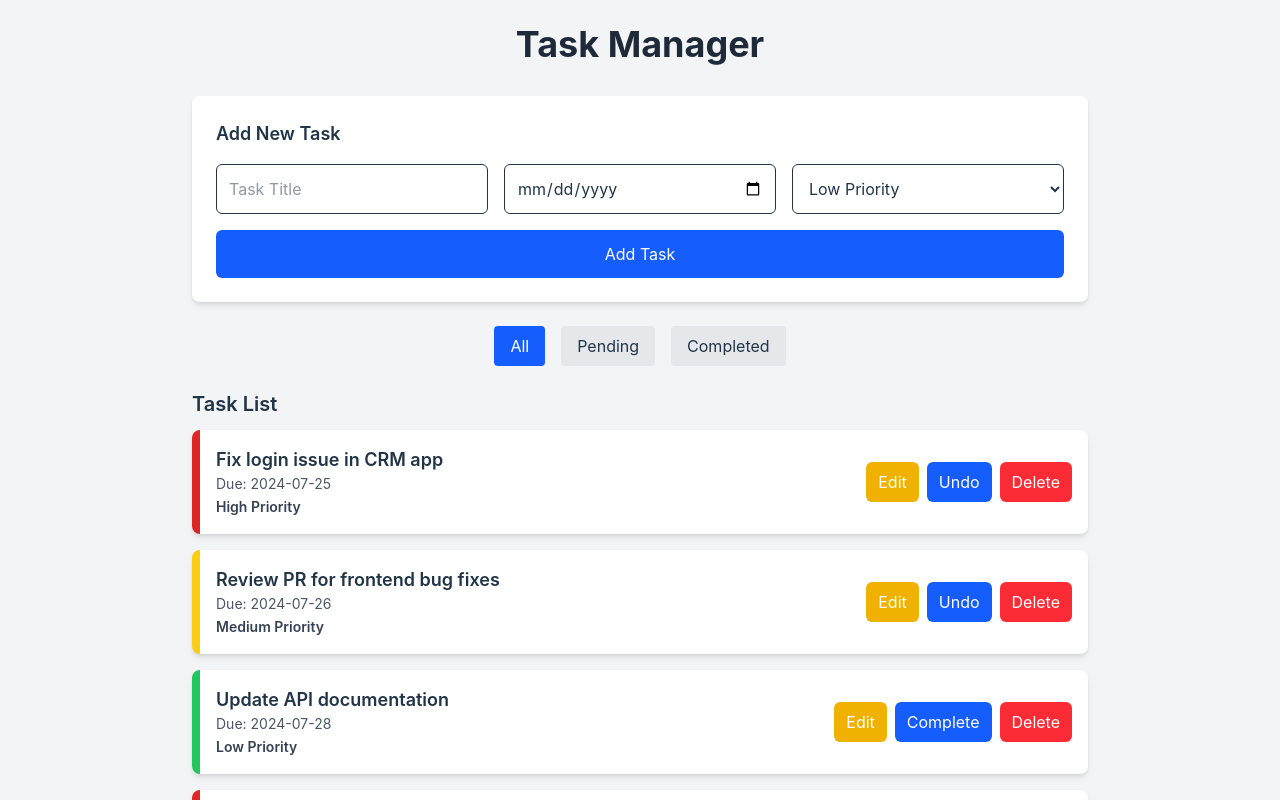
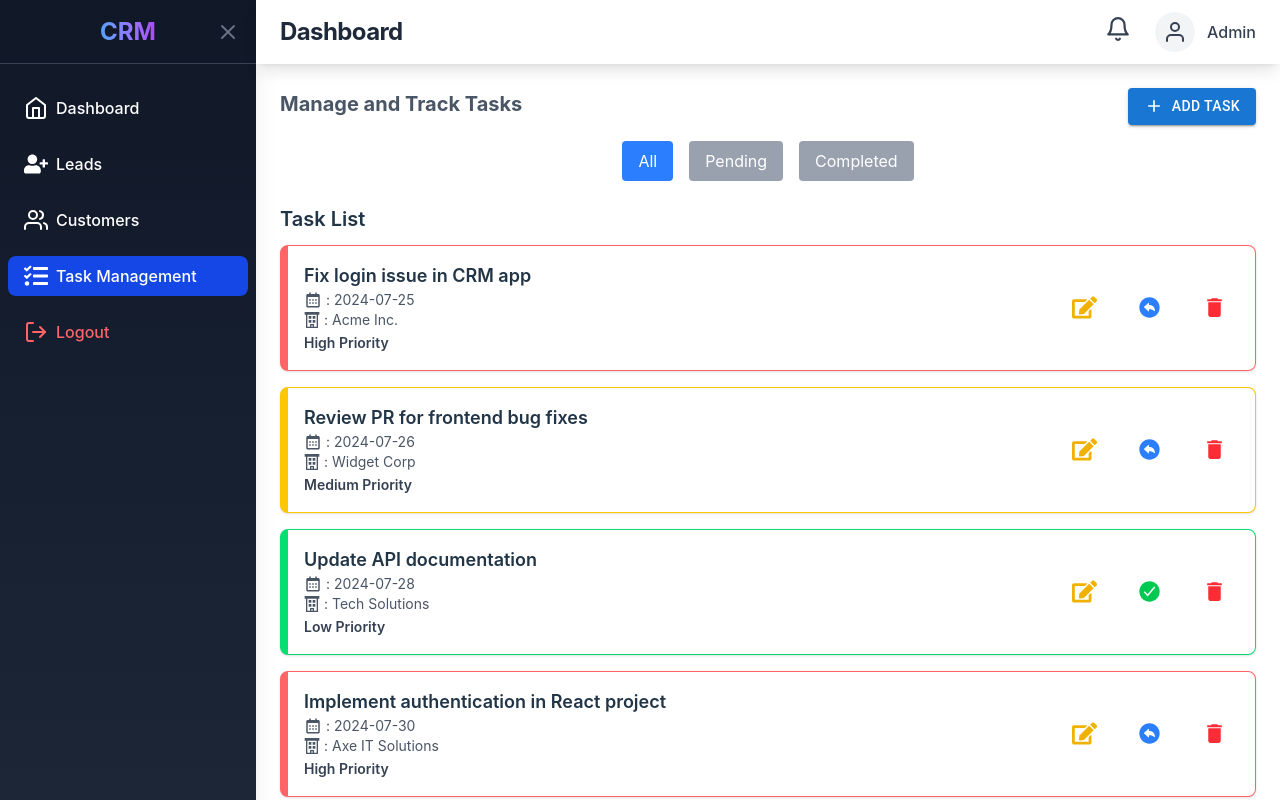
Before and after one commit to Avi0304/Customer-Relationship-Management, a React (Vite) app: page /task in a window 1280 px wide. Shown: the top 800 px of the page. Built offline with nearby package versions, Linux system fonts and the light colour scheme.

Commit message:
Added Task Management Page

```diff
--- a/src/App.jsx
+++ b/src/App.jsx
@@ -1,6 +1,6 @@
 import { BrowserRouter as Router, Route, Routes } from "react-router-dom";
 import DashBoard from "./pages/DashBoard";
-import TaskManagement from "./components/TaskManagement";
+import TaskManagementPage from './pages/TaskManagementPage'
 import CustomerDetails from "./components/CustomerDetails";
 import CustomerPage from "./pages/CustomerPage";
 function App() {
@@ -9,7 +9,7 @@ function App() {
     <Router>
       <Routes>
         <Route path="/" element={<DashBoard />} />
-        <Route path="/task" element={<TaskManagement />} />
+        <Route path="/task" element={<TaskManagementPage />} />
         <Route path="/customers" element={<CustomerPage />} />
         <Route path="/customer/view/:id" element={<CustomerDetails />} />
       </Routes>
--- a/src/components/SideBar.jsx
+++ b/src/components/SideBar.jsx
@@ -1,10 +1,10 @@
 import React, { useState } from "react";
 import { Link, useLocation } from "react-router-dom";
 import { FiMenu, FiX, FiHome, FiUsers, FiLogOut } from "react-icons/fi";
-import { FaUserPlus } from "react-icons/fa";
+import { FaUserPlus,FaTasks } from "react-icons/fa";
 
 const Sidebar = () => {
-  const [isOpen, setIsOpen] = useState(false);
+  const [isOpen, setIsOpen] = useState(true);
   const location = useLocation();
 
   return (
@@ -69,6 +69,19 @@ const Sidebar = () => {
           </span>
         </Link>
 
+        <Link
+          to="/task"
+          className={`flex items-center p-2 rounded-lg transition-all duration-200
+            ${location.pathname === '/task' ? "bg-blue-700 text-white" : "hover:bg-gray-700/50 hover:text-green-400"}`}
+        >
+          <div className="flex items-center justify-center w-10">
+            <FaTasks size={24} />
+          </div>
+          <span className={`${isOpen ? "block" : "hidden"} font-medium`}>
+            Task Management
+          </span>
+        </Link>
+
         {/* Logout Button */}
         <button
           className="flex items-center p-2 rounded-lg hover:bg-red-500/20 w-full text-left mt-auto transition-all duration-200"
--- a/src/components/TaskManagement.jsx
+++ b/src/components/TaskManagement.jsx
@@ -1,22 +1,75 @@
 import React, { useState, useEffect } from "react";
+import {
+  Button,
+  Dialog,
+  DialogActions,
+  DialogContent,
+  DialogTitle,
+  TextField,
+  Select,
+  MenuItem,
+} from "@mui/material";
+import { BiPlus, BiCalendar } from "react-icons/bi";
+import { Card } from "./ui/card";
+import { MdDelete } from "react-icons/md";
+import { FaEdit } from "react-icons/fa";
+import { IoCheckmarkCircleSharp, IoArrowUndoCircle } from "react-icons/io5";
+import { GrOrganization } from "react-icons/gr";
 
 const TaskManagement = () => {
   const [tasks, setTasks] = useState([
-    { id: 1, title: "Fix login issue in CRM app", dueDate: "2024-07-25", priority: "High", completed: true },
-    { id: 2, title: "Review PR for frontend bug fixes", dueDate: "2024-07-26", priority: "Medium", completed: true },
-    { id: 3, title: "Update API documentation", dueDate: "2024-07-28", priority: "Low", completed: false },
-    { id: 4, title: "Implement authentication in React project", dueDate: "2024-07-30", priority: "High", completed: true },
-    { id: 5, title: "Deploy backend services to AWS", dueDate: "2024-08-01", priority: "Medium", completed: false },
+    {
+      id: 1,
+      title: "Fix login issue in CRM app",
+      dueDate: "2024-07-25",
+      priority: "High",
+      company: "Acme Inc.",
+      completed: true,
+    },
+    {
+      id: 2,
+      title: "Review PR for frontend bug fixes",
+      dueDate: "2024-07-26",
+      priority: "Medium",
+      company: "Widget Corp",
+      completed: true,
+    },
+    {
+      id: 3,
+      title: "Update API documentation",
+      dueDate: "2024-07-28",
+      company: "Tech Solutions",
+      priority: "Low",
+      completed: false,
+    },
+    {
+      id: 4,
+      title: "Implement authentication in React project",
+      dueDate: "2024-07-30",
+      company: "Axe IT Solutions",
+      priority: "High",
+      completed: true,
+    },
+    {
+      id: 5,
+      title: "Deploy backend services to AWS",
+      dueDate: "2024-08-01",
+      priority: "Medium",
+      company: "Cloud Services Ltd.",
+      completed: false,
+    },
   ]);
 
   const [newTask, setNewTask] = useState({
     title: "",
     dueDate: "",
+    company: "",
     priority: "Low",
   });
 
   const [editingTask, setEditingTask] = useState(null);
   const [filter, setFilter] = useState("All");
+  const [open, setOpen] = useState(false);
 
   useEffect(() => {
     const savedTasks = JSON.parse(localStorage.getItem("tasks")) || [];
@@ -34,7 +87,8 @@ const TaskManagement = () => {
   const addTask = () => {
     if (newTask.title.trim() === "") return;
     setTasks([...tasks, { ...newTask, id: Date.now(), completed: false }]);
-    setNewTask({ title: "", dueDate: "", priority: "Low" });
+    setNewTask({ title: "", dueDate: "", company: "", priority: "Low" });
+    setOpen(false); // Close modal after adding task
   };
 
   const startEditing = (task) => {
@@ -42,12 +96,18 @@ const TaskManagement = () => {
   };
 
   const saveEdit = () => {
-    setTasks(tasks.map((task) => (task.id === editingTask.id ? editingTask : task)));
+    setTasks(
+      tasks.map((task) => (task.id === editingTask.id ? editingTask : task))
+    );
     setEditingTask(null);
   };
 
   const toggleComplete = (id) => {
-    setTasks(tasks.map((task) => (task.id === id ? { ...task, completed: !task.completed } : task)));
+    setTasks(
+      tasks.map((task) =>
+        task.id === id ? { ...task, completed: !task.completed } : task
+      )
+    );
   };
 
   const deleteTask = (id) => {
@@ -62,12 +122,84 @@ const TaskManagement = () => {
   });
 
   return (
-    <div className="min-h-screen bg-gray-100 flex flex-col items-center p-6">
+    <div className="flex flex-col justify-center item-center ">
       {/* Header */}
-      <h1 className="text-4xl font-bold text-gray-800 mb-8">Task Manager</h1>
+      <div className="flex justify-between items-center">
+        <div>
+          <h1 className="text-xl font-bold text-gray-600 mb-1">
+            Manage and Track Tasks
+          </h1>
+        </div>
+
+        <Button
+          variant="contained"
+          color="primary"
+          className="flex items-center gap-2 bg-gray-100 text-black hover:bg-gray-200 px-4 py-2 rounded-md"
+          onClick={() => setOpen(true)}
+        >
+          <BiPlus size={20} /> Add Task
+        </Button>
+      </div>
+
+      <Dialog open={open} onClose={() => setOpen(false)}>
+        <DialogTitle>
+          <h1 className="font-bold">Add New Tasks</h1>
+          <p className="text-sm font-semibold text-gray-700">
+            Create a new task with details.
+          </p>
+        </DialogTitle>
+        <DialogContent>
+          <TextField
+            label="Task Title"
+            name="title"
+            value={newTask.title}
+            onChange={handleChange}
+            fullWidth
+            margin="normal"
+          />
+          <TextField
+            label="Due Date"
+            type="date"
+            name="dueDate"
+            value={newTask.dueDate}
+            onChange={handleChange}
+            fullWidth
+            margin="normal"
+            InputLabelProps={{ shrink: true }}
+          />
+          <TextField
+            label="Company Name"
+            name="company"
+            value={newTask.company}
+            onChange={handleChange}
+            fullWidth
+            margin="normal"
+          />
+          <Select
+            label="Priority"
+            name="priority"
+            value={newTask.priority}
+            onChange={handleChange}
+            fullWidth
+            margin="normal"
+          >
+            <MenuItem value="Low">Low</MenuItem>
+            <MenuItem value="Medium">Medium</MenuItem>
+            <MenuItem value="High">High</MenuItem>
+          </Select>
+        </DialogContent>
+        <DialogActions>
+          <Button onClick={() => setOpen(false)} color="secondary">
+            Cancel
+          </Button>
+          <Button onClick={addTask} color="primary">
+            Add Task
+          </Button>
+        </DialogActions>
+      </Dialog>
 
       {/* Task Input Section */}
-      <div className="w-full max-w-4xl bg-white p-6 rounded-lg shadow-md">
+      {/* <div className="w-full max-w-4xl bg-white p-6 rounded-lg shadow-md">
         <h2 className="text-lg font-semibold mb-4">Add New Task</h2>
         <div className="grid grid-cols-1 md:grid-cols-3 gap-4">
           <input
@@ -85,53 +217,76 @@ const TaskManagement = () => {
             onChange={handleChange}
             className="p-3 border rounded-md"
           />
-          <select name="priority" value={newTask.priority} onChange={handleChange} className="p-3 border rounded-md">
+          <select
+            name="priority"
+            value={newTask.priority}
+            onChange={handleChange}
+            className="p-3 border rounded-md"
+          >
             <option value="Low">Low Priority</option>
             <option value="Medium">Medium Priority</option>
             <option value="High">High Priority</option>
           </select>
         </div>
-        <button onClick={addTask} className="mt-4 w-full bg-blue-600 text-white p-3 rounded-md hover:bg-blue-700">
+        <button
+          onClick={addTask}
+          className="mt-4 w-full bg-blue-600 text-white p-3 rounded-md hover:bg-blue-700"
+        >
           Add Task
         </button>
-      </div>
+      </div> */}
 
       {/* Filters */}
-      <div className="mt-6">
+      <div className="mt-4 flex justify-center gap-4">
         <button
           onClick={() => setFilter("All")}
-          className={`mx-2 px-4 py-2 rounded ${filter === "All" ? "bg-blue-600 text-white" : "bg-gray-200"}`}
+          className={`px-4 py-2 rounded text-white transition ${
+            filter === "All"
+              ? "bg-blue-500 hover:bg-blue-700"
+              : "bg-gray-400 hover:bg-gray-500"
+          }`}
         >
           All
         </button>
         <button
           onClick={() => setFilter("Pending")}
-          className={`mx-2 px-4 py-2 rounded ${filter === "Pending" ? "bg-yellow-500 text-white" : "bg-gray-200"}`}
+          className={`px-4 py-2 rounded text-white transition ${
+            filter === "Pending"
+              ? "bg-yellow-400 hover:bg-yellow-600"
+              : "bg-gray-400 hover:bg-gray-500"
+          }`}
         >
           Pending
         </button>
         <button
           onClick={() => setFilter("Completed")}
-          className={`mx-2 px-4 py-2 rounded ${filter === "Completed" ? "bg-green-500 text-white" : "bg-gray-200"}`}
+          className={`px-4 py-2 rounded text-white transition ${
+            filter === "Completed"
+              ? "bg-green-400 hover:bg-green-600"
+              : "bg-gray-400 hover:bg-gray-500"
+          }`}
         >
           Completed
         </button>
       </div>
 
       {/* Task List */}
-      <div className="w-full max-w-4xl mt-6">
+      <div className="w-full  mt-6">
         <h2 className="text-xl font-semibold mb-3">Task List</h2>
         {filteredTasks.length === 0 ? (
           <p className="text-gray-600 text-center">No tasks available.</p>
         ) : (
           <div className="space-y-4">
             {filteredTasks.map((task) => (
-              <div
+              <Card
                 key={task.id}
-                className="bg-white p-4 rounded-lg shadow-md flex justify-between items-center border-l-8"
-                style={{
-                  borderLeftColor: task.priority === "High" ? "#dc2626" : task.priority === "Medium" ? "#facc15" : "#22c55e",
-                }}
+                className={`p-4 shadow-md bg-white border-l-8 flex justify-between items-center ${
+                  task.priority === "High"
+                    ? "border-red-400"
+                    : task.priority === "Medium"
+                    ? "border-yellow-400"
+                    : "border-green-400"
+                }`}
               >
                 {editingTask && editingTask.id === task.id ? (
                   // Edit Form
@@ -140,52 +295,112 @@ const TaskManagement = () => {
                       type="text"
                       name="title"
                       value={editingTask.title}
-                      onChange={(e) => setEditingTask({ ...editingTask, title: e.target.value })}
+                      onChange={(e) =>
+                        setEditingTask({
+                          ...editingTask,
+                          title: e.target.value,
+                        })
+                      }
                       className="w-full p-2 border rounded-md mb-2"
                     />
                     <input
                       type="date"
                       name="dueDate"
                       value={editingTask.dueDate}
-                      onChange={(e) => setEditingTask({ ...editingTask, dueDate: e.target.value })}
+                      onChange={(e) =>
+                        setEditingTask({
+                          ...editingTask,
+                          dueDate: e.target.value,
+                        })
+                      }
+                      className="w-full p-2 border rounded-md mb-2"
+                    />
+                     <input
+                      type="text"
+                      name="company"
+                      value={editingTask.company}
+                      onChange={(e) =>
+                        setEditingTask({
+                          ...editingTask,
+                          company: e.target.value,
+                        })
+                      }
                       className="w-full p-2 border rounded-md mb-2"
                     />
                     <select
                       name="priority"
                       value={editingTask.priority}
-                      onChange={(e) => setEditingTask({ ...editingTask, priority: e.target.value })}
+                      onChange={(e) =>
+                        setEditingTask({
+                          ...editingTask,
+                          priority: e.target.value,
+                        })
+                      }
                       className="w-full p-2 border rounded-md"
                     >
                       <option value="Low">Low</option>
                       <option value="Medium">Medium</option>
                       <option value="High">High</option>
                     </select>
-                    <button onClick={saveEdit} className="mt-2 w-full bg-green-500 text-white p-2 rounded-md">
+                    <button
+                      onClick={saveEdit}
+                      className="mt-2 w-full bg-green-500 text-white p-2 rounded-md"
+                    >
                       Save
                     </button>
                   </div>
                 ) : (
                   // Task View
                   <>
+                    <div className="flex justify-between items-center w-full">
                       <div>
                         <h4 className="font-semibold text-lg">{task.title}</h4>
-                      <p className="text-sm text-gray-600">Due: {task.dueDate}</p>
-                      <span className="text-sm font-semibold text-gray-700">{task.priority} Priority</span>
+                        <p className="text-sm text-gray-600 flex items-center">
+                          <BiCalendar className="mr-1" size={18} />:{" "}
+                          {task.dueDate}
+                        </p>
+                        <p className="text-sm text-gray-600 flex items-center">
+                          <GrOrganization className="mr-1" size={16} />:{" "}
+                          {task.company}
+                        </p>
+                        <span className="text-sm font-semibold text-gray-700">
+                          {task.priority} Priority
+                        </span>
                       </div>
-                    <div className="flex space-x-2">
-                      <button onClick={() => startEditing(task)} className="px-3 py-2 bg-yellow-500 text-white rounded-md">
-                        Edit
+                      <div className="flex space-x-4 min-[w]-120 justify-end">
+                        <button
+                          onClick={() => startEditing(task)}
+                          className="px-3 py-2 rounded-md"
+                        >
+                          <FaEdit className="text-yellow-500" size={25} />
                         </button>
-                      <button onClick={() => toggleComplete(task.id)} className="px-3 py-2 bg-blue-600 text-white rounded-md">
-                        {task.completed ? "Undo" : "Complete"}
+                        <button
+                          onClick={() => toggleComplete(task.id)}
+                          className="px-3 py-2 rounded-md"
+                        >
+                          {task.completed ? (
+                            <IoArrowUndoCircle
+                              size={25}
+                              className="text-blue-500"
+                            />
+                          ) : (
+                            <IoCheckmarkCircleSharp
+                              size={25}
+                              className="text-green-500"
+                            />
+                          )}
                         </button>
-                      <button onClick={() => deleteTask(task.id)} className="px-3 py-2 bg-red-500 text-white rounded-md">
-                        Delete
+                        <button
+                          onClick={() => deleteTask(task.id)}
+                          className="px-3 py-2 rounded-md"
+                        >
+                          <MdDelete size={25} className="text-red-500" />
                         </button>
+                      </div>
                     </div>
                   </>
                 )}
-              </div>
+              </Card>
             ))}
           </div>
         )}
--- /dev/null
+++ b/src/pages/TaskManagementPage.jsx
@@ -0,0 +1,24 @@
+import React from "react";
+import Sidebar from "../components/SideBar";
+import TopNav from "../components/TopNav";
+import TaskManagement from '../components/TaskManagement'
+
+function TasksPage() {
+  return (
+    <div className="flex min-h-screen flex-col">
+      <div className="flex">
+        <Sidebar />
+
+        <div className="flex-1">
+          <TopNav title={"Tasks"} />
+
+          <main className="p-6 space-y-4">
+            < TaskManagement/>
+          </main>
+        </div>
+      </div>
+    </div>
+  );
+}
+
+export default TasksPage;
```
Lines whose indentation alone changed are shown as unchanged.
